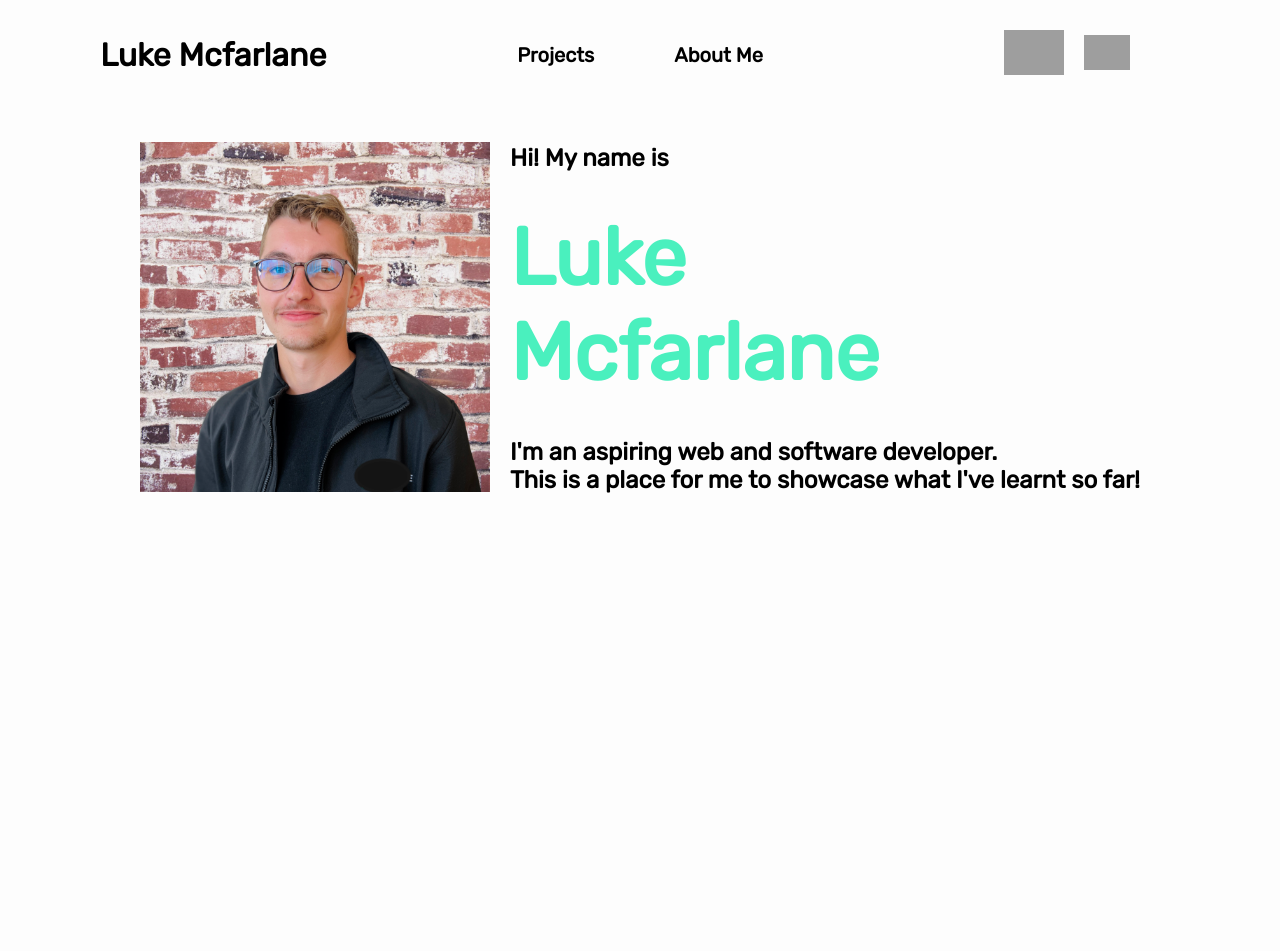
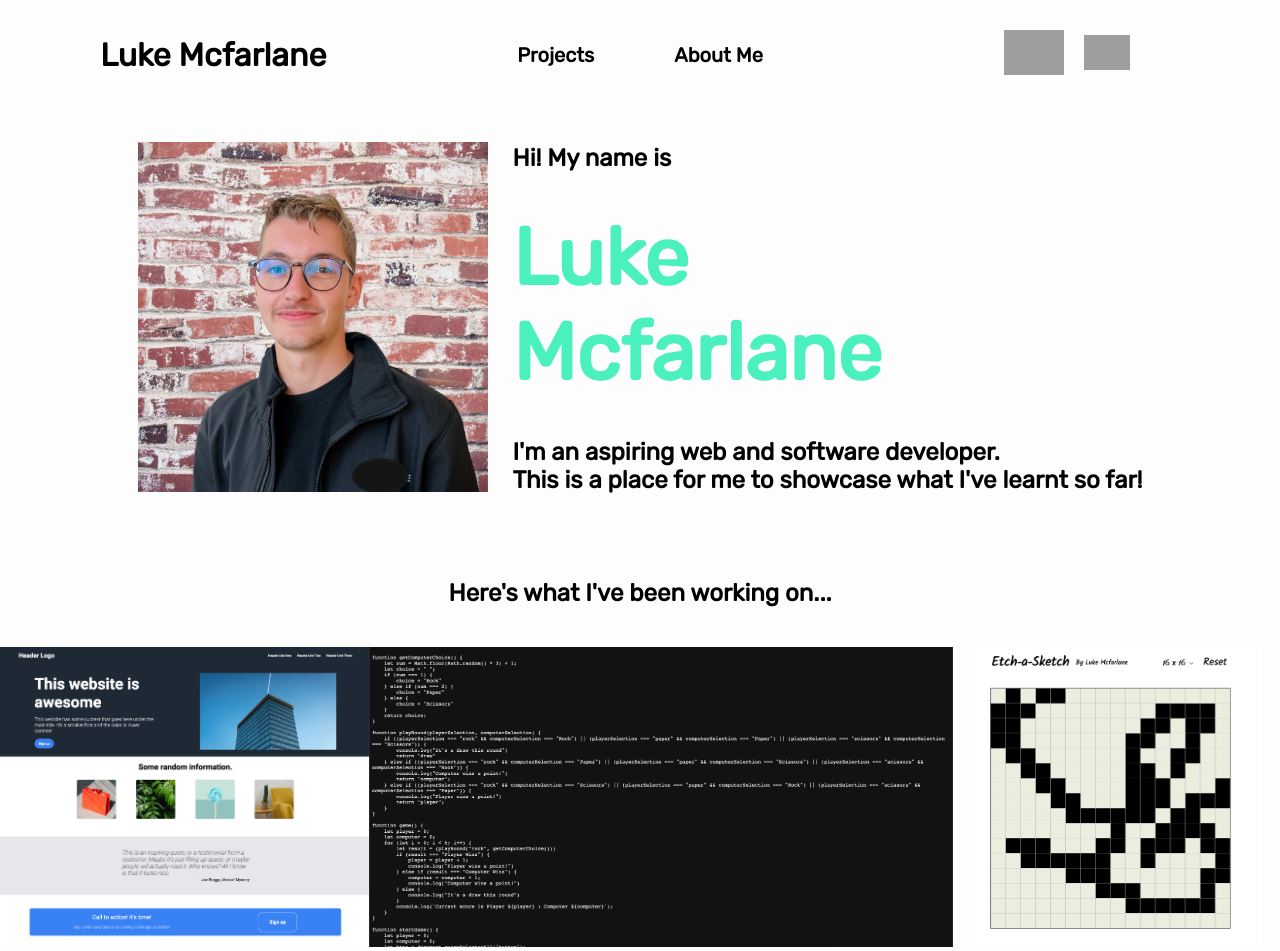
Before and after one commit to LukeJM13/portfolio, a plain HTML site: page index.html in a window 1280 px wide. Before the commit the page ends 800 px from the top, so only its background shows below. Drawn offline with Linux system fonts and the light colour scheme; grey boxes are pictures that could not be loaded.

Commit message:
Added project section with photos

```diff
--- a/index.html
+++ b/index.html
@@ -37,5 +37,15 @@
     </div>
     </div>
 
+    <div class="projectSection">
+      <h2>Here's what I've been working on...</h2>
+    </div>
+
+    <div class="photos">
+      <a href="https://github.com/LukeJM13/odin-landing-page"><img class="projectPhoto" src="images/landing-page.png"></a>
+      <a href="https://github.com/LukeJM13/odin-rockPaperScissors"><img class="projectPhoto" src="images/RPS.png"></a>
+      <a href="https://github.com/LukeJM13/odin-Etch-a-Sketch"><img class="projectPhoto" src="images/Etch.png"></a>
+    </div>
+
 </body>
 </html>
--- a/style.css
+++ b/style.css
@@ -73,10 +73,7 @@ a {
     align-items: center;
     justify-content: center;
     height: 400px;
-    gap: 20px;
-}
-
-.bodyLeft {
+    gap: 25px;
 }
 
 .bodyRight {
@@ -101,3 +98,32 @@ a {
     height: 350px;
     width: auto;
 }
+
+.projectSection {
+    display: flex;
+    align-items: center;
+    justify-content: center;
+    margin-top: 60px;
+}
+
+.photos {
+    display: grid;
+    align-items: center;
+    justify-items: center;
+    grid-template-columns: repeat(3, 1fr);
+    margin-top: 40px;
+}
+
+.projectPhoto {
+    height: 300px;
+    width: auto;
+    transition: 1s ease;
+}
+
+.projectPhoto:hover {
+    -webkit-transform: scale(1.1);
+    -ms-transform: scale(1.1);
+    transform: scale(1.1);
+    transition: 0.8s ease;
+    cursor: pointer;
+    }
```
Also changed, not shown: images/RPS.png (added), images/etch.png (added).
